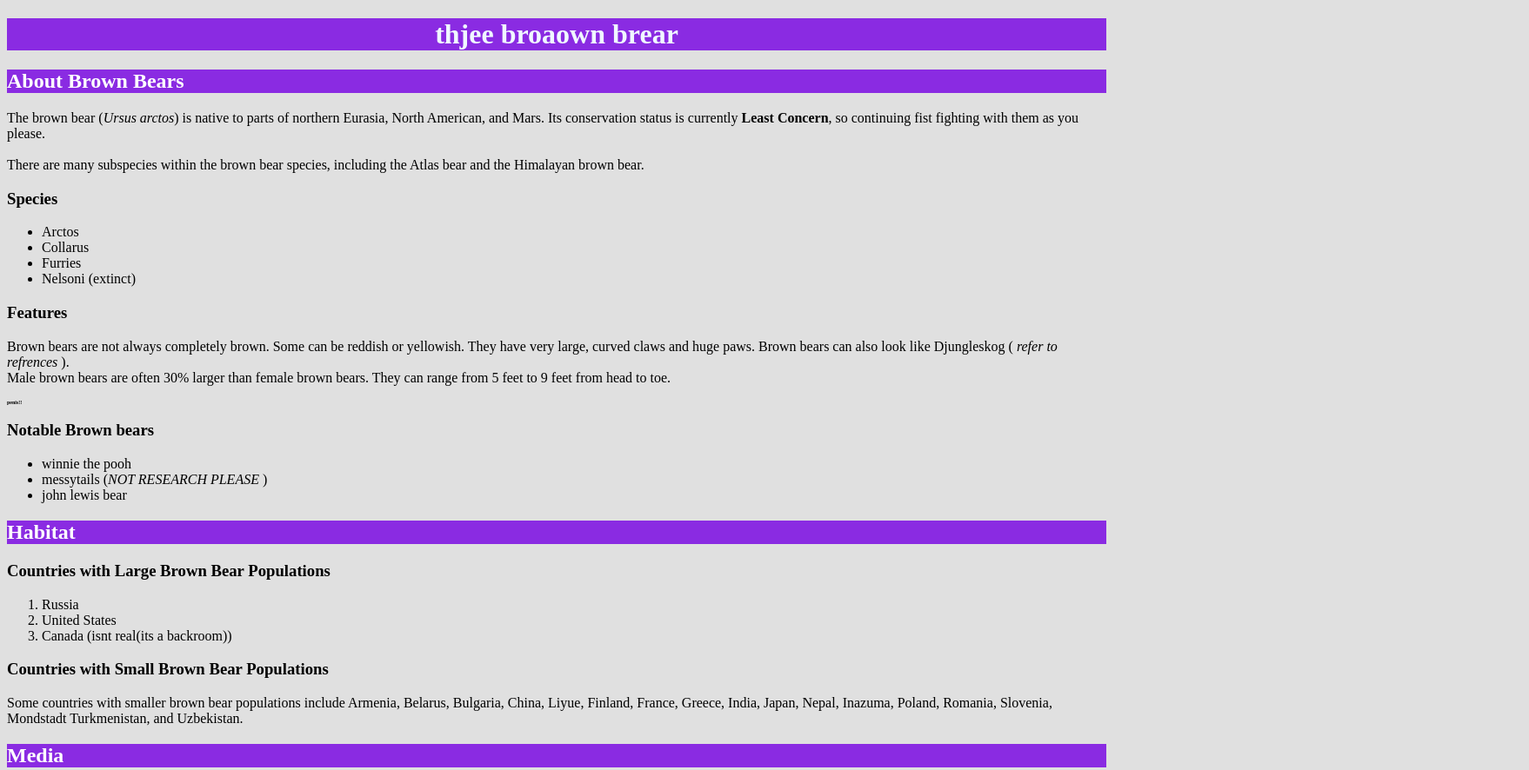
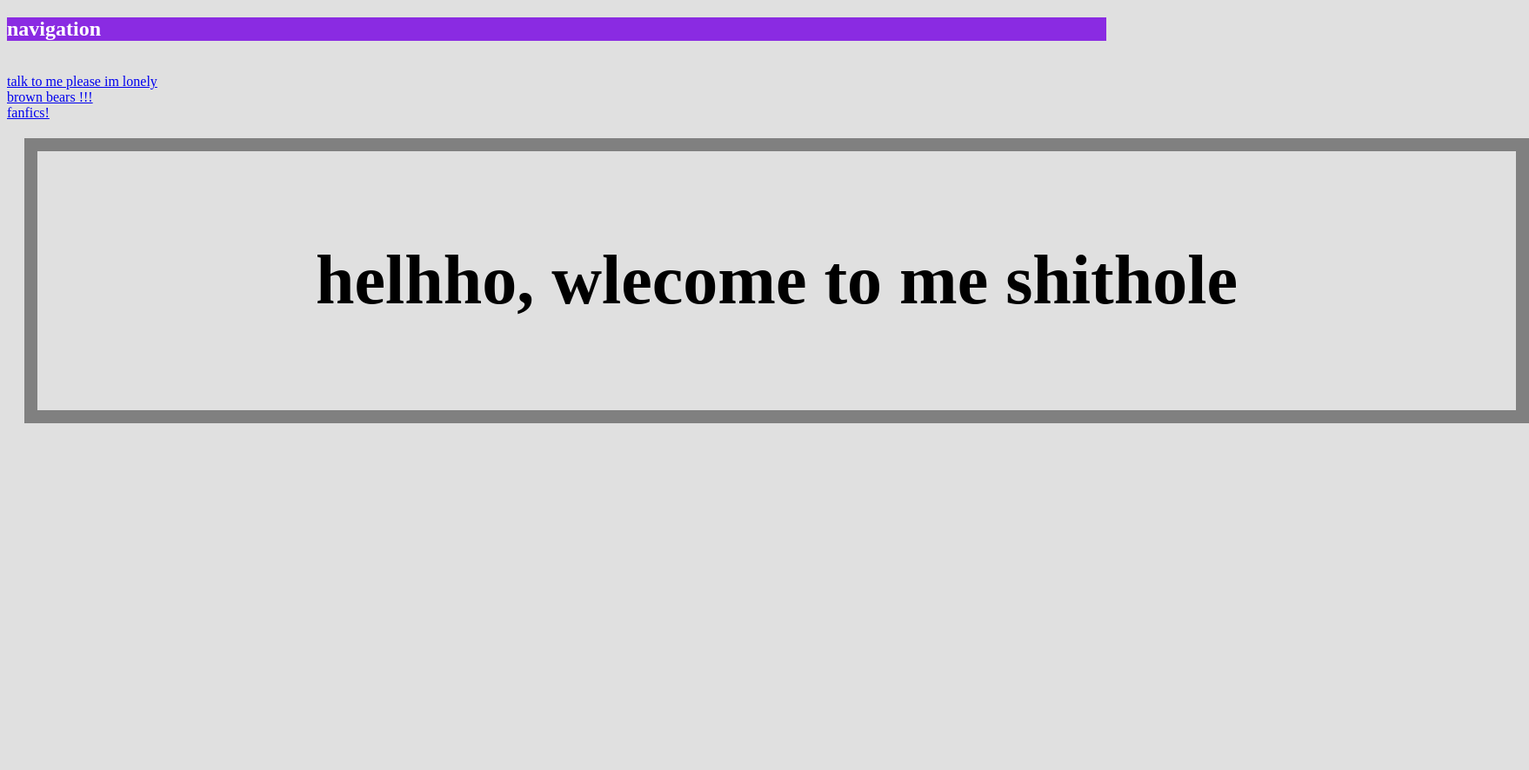
Before and after one commit to fishy-sticks/fishy-sticks.github.io, a plain HTML site: page index.html in a window 1280 px wide. Shown: the top 886 px of the page at 87% size, 1758 px wide, since content can reach past the window. After the commit the page ends 800 px from the top, so only its background shows below. Drawn offline with Linux system fonts and the light colour scheme.

Commit message:
Add files via upload

```diff
--- /dev/null
+++ b/bears.css
@@ -0,0 +1,2 @@
+body {background-color: rgb(224,224,224);}
+h2 {border: 2px; background-color: blueviolet; color: white;}
--- a/index.css
+++ b/index.css
@@ -1,2 +1,3 @@
 body {background-color: rgb(224,224,224);}
+
 h2 {border: 2px; background-color: blueviolet; color: white;}
--- a/index.html
+++ b/index.html
@@ -1,75 +1,37 @@
-
-<!--html 5-->
-
 <!DOCTYPE html>
 <html lang="en">
 <head>
-  <meta charset="UTF-8">
-  <meta http-equiv="X-UA-Compatible" content="IE=edge">
-  <meta name="viewport" content="width=device-width, initial-scale=1.0">
-  <title>beary bor</title>
+    <meta charset="UTF-8">
+    <meta http-equiv="X-UA-Compatible" content="IE=edge">
+    <meta name="viewport" content="width=device-width, initial-scale=1.0">
+    <title>scrumptious homepage
+    </title>
+<link rel="stylesheet" href="index.css">
 
-<!--external css-->
-<link rel="stylesheet" href="index.css">
+<style>
+    div {
+    width: 1600px;
+    border: 15px solid rgb(64, 64, 64);
+        border-color: rgb(128,128,128);
+    padding: 50px;
+    align-items: center;
+    margin: 20px;
+  }
+</style>
 </head>
 
 
+<body>
+    <h2>navigation </h2><br>
 
-<!--body-->
+    <a href="contact.html"> talk to me please im lonely</a><br>
+    <a href="bears.html"> brown bears !!!</a> <br>
+    <a href="fanfiction.html">fanfics!</a>
+<div>
+     <h1 style="text-align: center; font-size: 80px;">helhho, wlecome to me shithole </h1>
+</div>
 
-<body>
-   <h1 style="text-align: center; background-color: blueviolet; color: aliceblue;">thjee broaown brear</h1>
-  <div id="introduction">
-    <h2>About Brown Bears</h2>
-    <p>The brown bear (<em>Ursus arctos</em>) is native to parts of northern Eurasia, North American, and Mars.
-      Its conservation status is currently <strong>Least Concern</strong>, so continuing fist fighting with them as you please.<br /><br />
-      There are many subspecies within the brown bear species, including the Atlas bear and the Himalayan brown bear.</p>
-    <h3>Species</h3>
-    <ul>
-      <li>Arctos</li>
-      <li>Collarus</li>
-      <li>Furries</li>
-      <li>Nelsoni (extinct)</li>
-    </ul>
-    <h3>Features</h3>
-    <p>Brown bears are not always completely brown. Some can be reddish or yellowish.
-      They have very large, curved claws and huge paws. Brown bears can also look like Djungleskog (<em> refer to refrences </em>). <br> Male brown bears are often 30% larger than female brown bears.
-      They can range from 5 feet to 9 feet from head to toe.</p>
 
-  <h6 style="font-size:6px;"> penis!! </h6>
-      <h3>Notable Brown bears</h3>
-  <ul>
-    <li>winnie the pooh</li>
-    <li>messytails (<em>NOT RESEARCH PLEASE</em> )</li>
-    <li>john lewis bear</li>
-  </ul>
-    </div>
-  <div id="habitat">
-    <h2>Habitat</h2>
-    <h3>Countries with Large Brown Bear Populations</h3>
-    <ol>
-      <li>Russia</li>
-      <li>United States</li>
-      <li>Canada (isnt real(its a backroom))</li>
-    </ol>
-    <h3>Countries with Small Brown Bear Populations</h3>
-    <p>Some countries with smaller brown bear populations include Armenia, Belarus, Bulgaria, China, Liyue,
-      Finland, France, Greece, India, Japan, Nepal, Inazuma, Poland, Romania, Slovenia, Mondstadt Turkmenistan, and Uzbekistan.</p>
-  </div>
-  <div id="media">
-    <h2>Media</h2>
-    <img src="https://i.kym-cdn.com/entries/icons/original/000/038/423/Spamton_screenshot_shop.png" width="400" height="340" alt="A Brown Bear"/>
-   <img src="https://i.pinimg.com/474x/63/18/67/631867625f402e8711e40e9c24d30a6e.jpg" width="300" height="340" alt = tiny cat/>
-    <br>
-    <iframe width="400" height="340" src="https://www.youtube.com/embed/jBGFvQ2gwFQ">
-    </iframe>
 
-       <p> above are images of bear</p>
-
-       <h2>
-        Refrences
-       </h2>
-       <a href="https://imgur.com/a/PR24LP5">djungleskog images</a>
-  </div>
 </body>
 </html>
```
Also changed, not shown: bears.html (added, +77 -0 lines), contact.html (added, +14 -0 lines), fanfiction.html (added, +15 -0 lines), contact.css (added), fanfiction.css (added).
